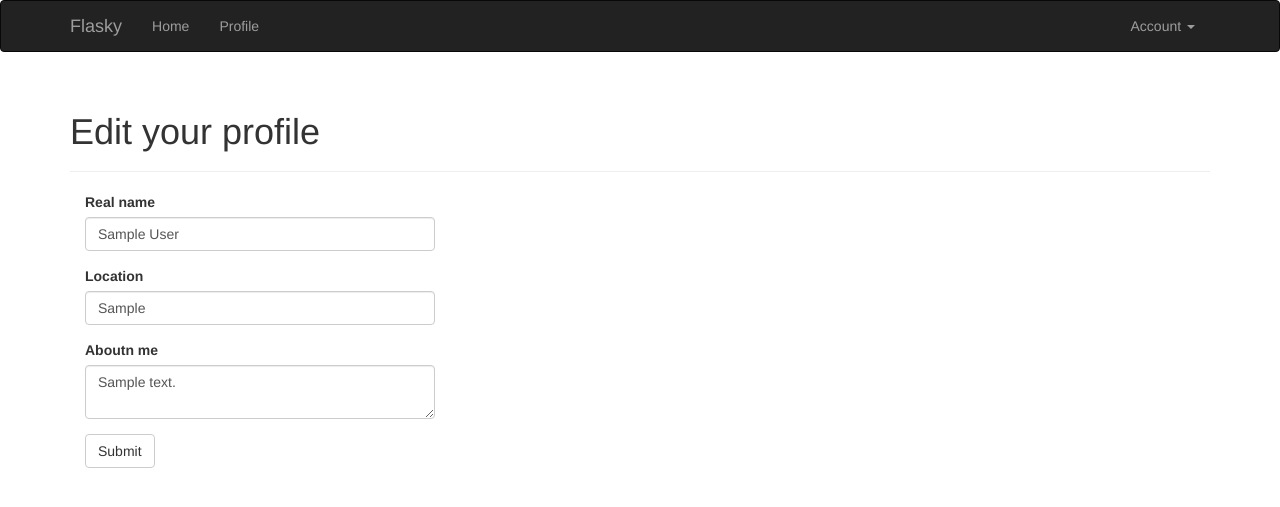
After one commit to mp-s/flasky-blog, a Flask app: page /edit-profile in a window 1280 px wide. The commit adds this page. Shown: the top 507 px of the page. Run offline with Flask 2, Linux system fonts and the light colour scheme; a user stored in the database is signed in; tables that the repository leaves empty hold one stand-in row (values such as "Sample post"); some libraries are stand-ins or nearby versions.

Commit message:
10.3.1 用户级别的资料编辑器

```diff
--- a/app/main/forms.py
+++ b/app/main/forms.py
@@ -1,8 +1,14 @@
 from flask_wtf import FlaskForm
-from wtforms import StringField, SubmitField
-from wtforms.validators import DataRequired
+from wtforms import StringField, SubmitField, TextAreaField
+from wtforms.validators import DataRequired, Length
 
 
 class NameForm(FlaskForm):
     name = StringField('What is your name?', validators=[DataRequired()])
     submit = SubmitField('Submit')
+
+class EditProfileForm(FlaskForm):
+    name = StringField('Real name', validators=[Length(0, 64)])
+    location = StringField('Location', validators=[Length(0, 64)])
+    about_me = TextAreaField('Aboutn me')
+    submit = SubmitField('Submit')
--- a/app/main/views.py
+++ b/app/main/views.py
@@ -1,6 +1,9 @@
-from flask import render_template
+from flask import render_template, redirect, url_for, flash, abort
+from flask_login import login_required, current_user
 
 from . import main
+from .forms import EditProfileForm
+from .. import db
 from ..models import User
 
 @main.route('/')
@@ -13,3 +16,20 @@ def user(username):
     if user is None:
         abort(404)
     return render_template('user.html', user=user)
+
+@main.route('/edit-profile', methods=['GET', 'POST'])
+@login_required
+def edit_profile():
+    form = EditProfileForm()
+    if form.validate_on_submit():
+        current_user.name = form.name.data
+        current_user.location = form.location.data
+        current_user.about_me = form.about_me.data
+        db.session.add(current_user)
+        flash('Your profile has been updated.')
+        return redirect(url_for('.user', username=current_user.username))
+    form.name.data = current_user.name
+    form.location.data = current_user.location
+    form.about_me.data = current_user.about_me
+
+    return render_template('edit_profile.html', form=form)
--- /dev/null
+++ b/app/templates/edit_profile.html
@@ -0,0 +1,12 @@
+{% extends "base.html" %}
+{% import "bootstrap/wtf.html" as wtf %}
+{% block title %}Flasky - Edit Profile {% endblock %}
+
+{% block page_content %}
+<div class="page-header">
+    <h1>Edit your profile</h1>
+</div>
+<div class="col-md-4">
+    {{ wtf.quick_form(form) }}
+</div>
+{% endblock %}
```
Also changed, not shown: app/templates/user.html (+9 -1 lines).
